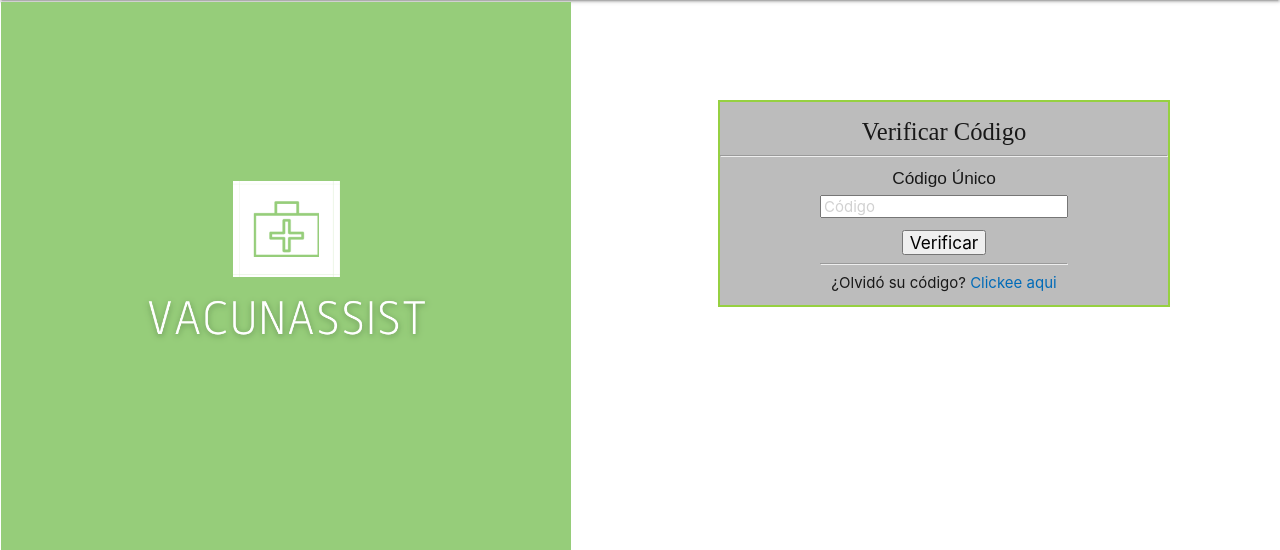
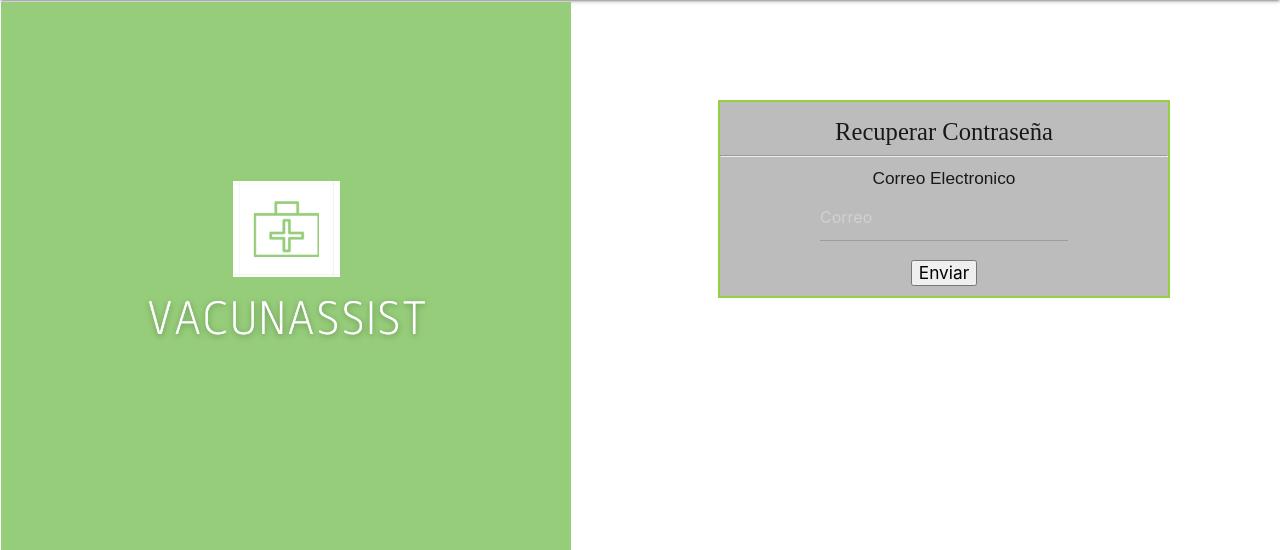
Before and after one commit to CrisDeveloperRepo1/vacunAssist, a Django app: a page that uses main/urls.py in a window 1280 px wide. Shown: the part 64-614 px from the top of the page. Run offline with Django 3.2, Linux system fonts and the light colour scheme.

Commit message:
arreglamos q nos lleve a recuperar contra

```diff
--- a/main/templates/main/inicio_de_sesión.html
+++ b/main/templates/main/inicio_de_sesión.html
@@ -70,7 +70,7 @@
             <h6><input type='button' value='Ingresar'></h6>
            </a>
            <hr>
-           <h7>¿Olvidó su contraseña? <a href='recuperar_Contraseña/' style="color:#006BB8">Clickee aqui</a> </h7>
+           <h7>¿Olvidó su contraseña? <a href='recuperar-contraseña/' style="color:#006BB8">Clickee aqui</a> </h7>
         </form> </div>
     </div>
   </body>
--- a/main/urls.py
+++ b/main/urls.py
@@ -8,5 +8,5 @@ urlpatterns = [
     path('login/', views.login, name= 'login' ),
     path('login/verificación/' , views.verificar, name= "validar"),
     path('inicio_admin/' , views.inicio_adm, name= "inicio_adm"),
-    path('login/recuperar_Contraseña/' , views.verificar, name= "recuperar_Cont"),
+    path('login/recuperar_Contraseña/' , views.recup_contra, name= "recuperar_Cont"),
 ]
```
